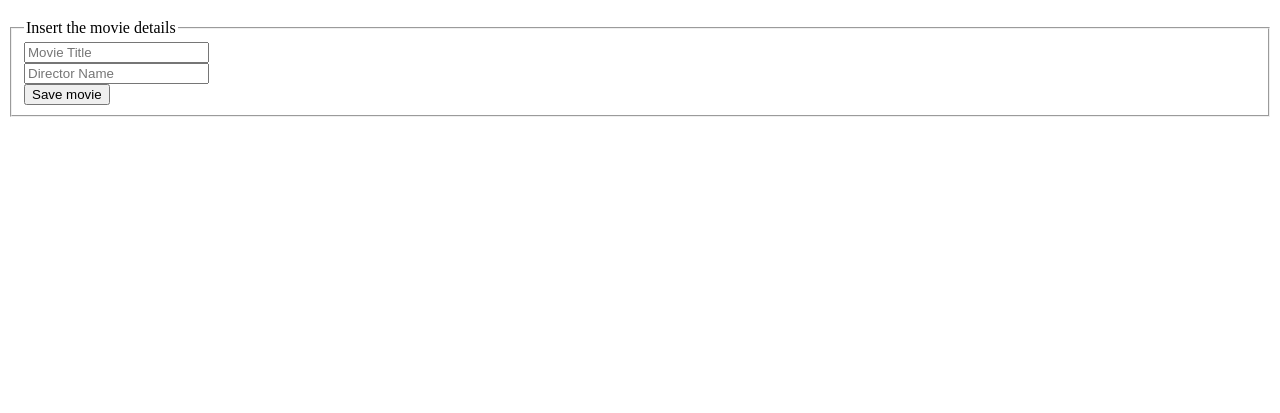
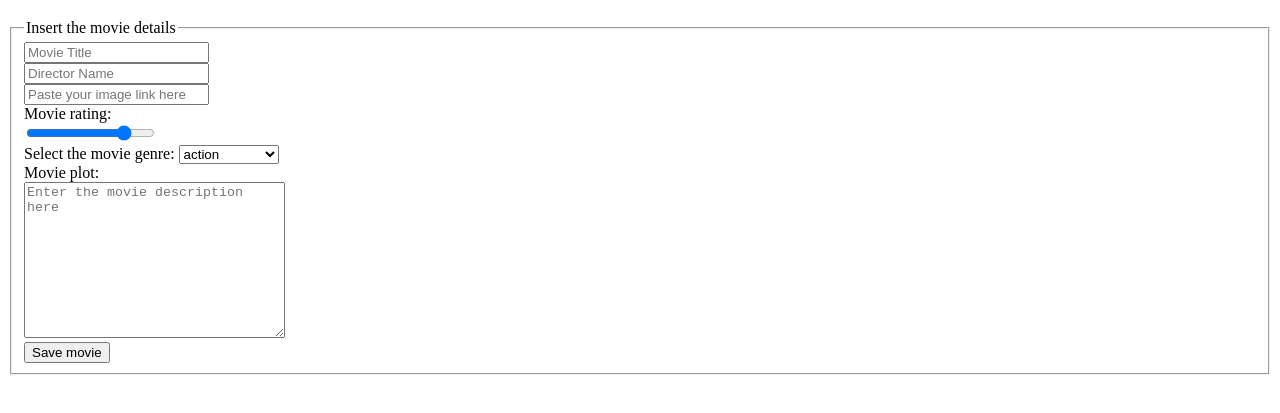
Before and after one commit to TompaLucian/ajax, a website: page addMovie.html in a window 1280 px wide. Shown: the part 61-474 px from the top of the page. Drawn offline with Linux system fonts and the light colour scheme; no server answers.

Commit message:
homework10-ajax-tompalucian

```diff
--- a/addMovie.html
+++ b/addMovie.html
@@ -21,7 +21,40 @@
             <input type="director" name="director" placeholder="Director Name">
           </div>
           <div>
-            <iinput type="image" src=""  name="poster">
+            <input type="url" name="poster" placeholder="Paste your image link here">
+          </div>
+          <div>
+            <label for="range">
+              Movie rating:
+            </label>
+          </div>
+          <div>
+            <input type="range" id="range" min="0" max="10" value="8" step="0.1" onchange="change()">
+          </div>
+          <div>
+            <label for="genre">Select the movie genre:</label>
+            <select name="genre" id="genre">
+              <option value="action">action</option>
+              <option value="adventure">adventure</option>
+              <option value="comedy">comedy</option>
+              <option value="crime">crime</option>
+              <option value="documentary">documentary</option>
+              <option value="drama">drama</option>
+              <option value="family">family</option>
+              <option value="fantasy">fantasy</option>
+              <option value="horror">horror</option>
+              <option value="music">music</option>
+              <option value="musical">musical</option>
+              <option value="sci-fi">sci-fi</option>
+              <option value="thriller">thriller</option>
+              <option value="western">western</option>
+            </select>
+          </div>
+          <div>
+            <div>
+              Movie plot:
+            </div>
+            <textarea name="plot" id="" cols="30" rows="10" placeholder="Enter the movie description here"></textarea>
           </div>
           <button type="submit">Save movie</button>
 
--- a/scripts/main.js
+++ b/scripts/main.js
@@ -82,3 +82,9 @@ function loadMovie(movie) {
 
 
 loadMovieDetails();
+
+let result = document.getElementById("result");
+let mine = document.getElementById("range");
+function change(){
+    result.innerHTML = range.value;
+}
```
